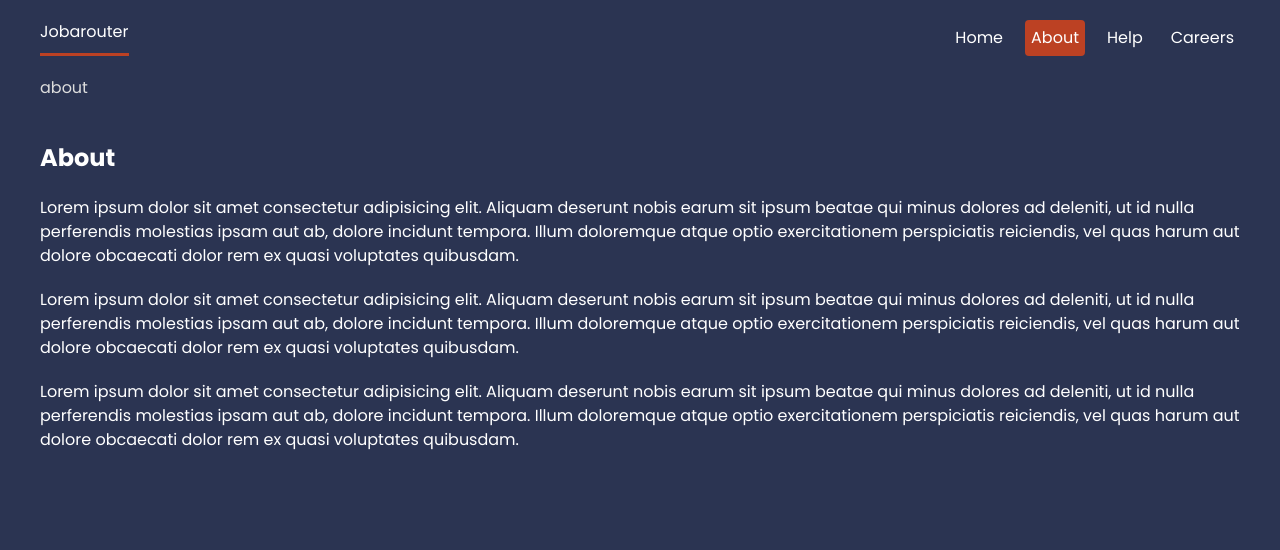
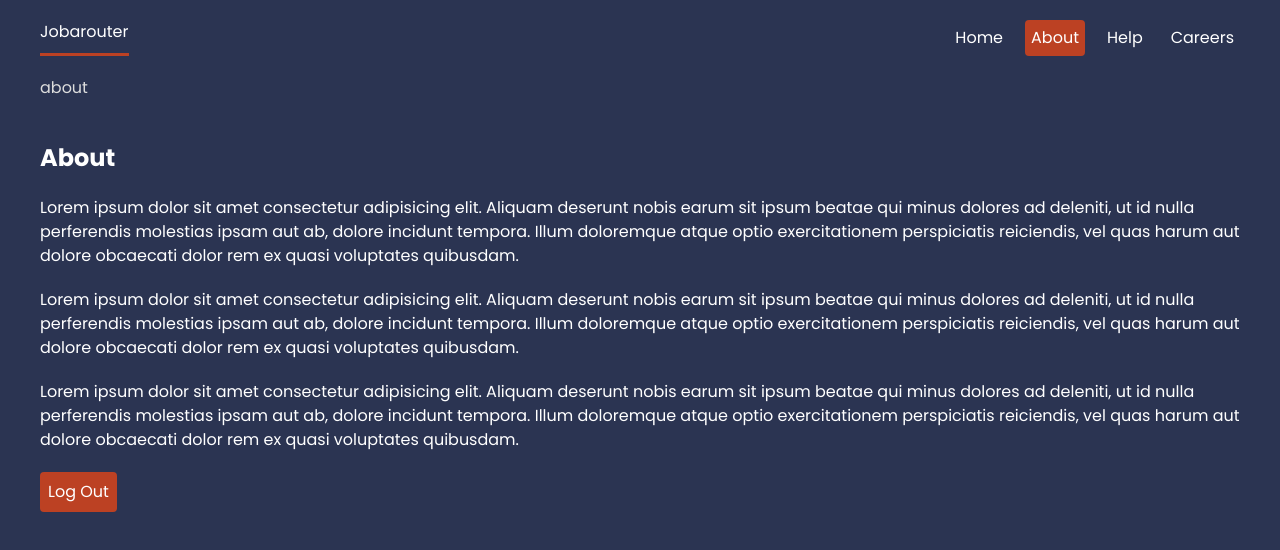
Before and after one commit to Nnadivictory25/React-Router-Lessons, a React (Vite) app: page /about in a window 1280 px wide. Shown: the top 550 px of the page. Built offline with nearby package versions, Linux system fonts and the light colour scheme.

Commit message:
useNavigate hook

```diff
--- a/src/pages/About.tsx
+++ b/src/pages/About.tsx
@@ -1,12 +1,22 @@
+import { useState } from "react";
+import { Navigate } from "react-router-dom";
 
 
 const About = () => {
+    const [user, setUser] = useState<string | null>('mario')
+
+    if (!user) {
+        return <Navigate to="/" replace={true} />
+    }
+
     return (
         <div className="about">
             <h2>About</h2>
             <p>Lorem ipsum dolor sit amet consectetur adipisicing elit. Aliquam deserunt nobis earum sit ipsum beatae qui minus dolores ad deleniti, ut id nulla perferendis molestias ipsam aut ab, dolore incidunt tempora. Illum doloremque atque optio exercitationem perspiciatis reiciendis, vel quas harum aut dolore obcaecati dolor rem ex quasi voluptates quibusdam.</p>
             <p>Lorem ipsum dolor sit amet consectetur adipisicing elit. Aliquam deserunt nobis earum sit ipsum beatae qui minus dolores ad deleniti, ut id nulla perferendis molestias ipsam aut ab, dolore incidunt tempora. Illum doloremque atque optio exercitationem perspiciatis reiciendis, vel quas harum aut dolore obcaecati dolor rem ex quasi voluptates quibusdam.</p>
             <p>Lorem ipsum dolor sit amet consectetur adipisicing elit. Aliquam deserunt nobis earum sit ipsum beatae qui minus dolores ad deleniti, ut id nulla perferendis molestias ipsam aut ab, dolore incidunt tempora. Illum doloremque atque optio exercitationem perspiciatis reiciendis, vel quas harum aut dolore obcaecati dolor rem ex quasi voluptates quibusdam.</p>
+
+            <button onClick={() => setUser(null)}>Log Out</button>
         </div>
     );
 };
```
